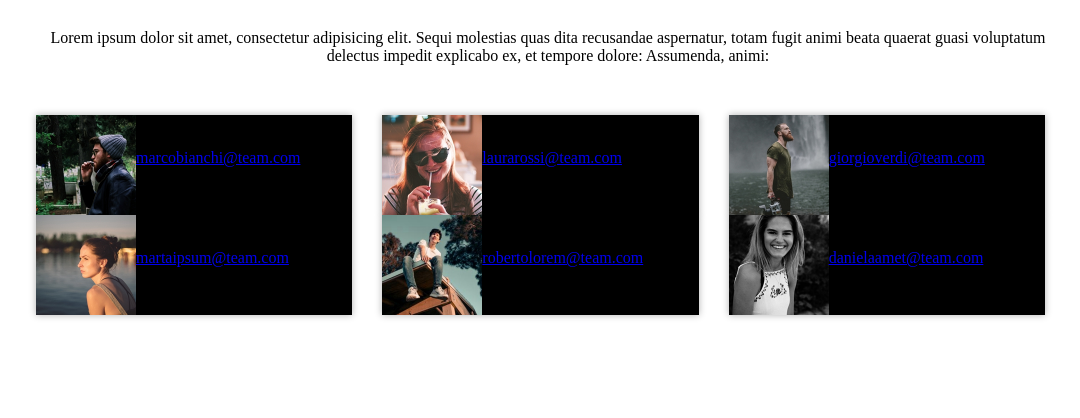
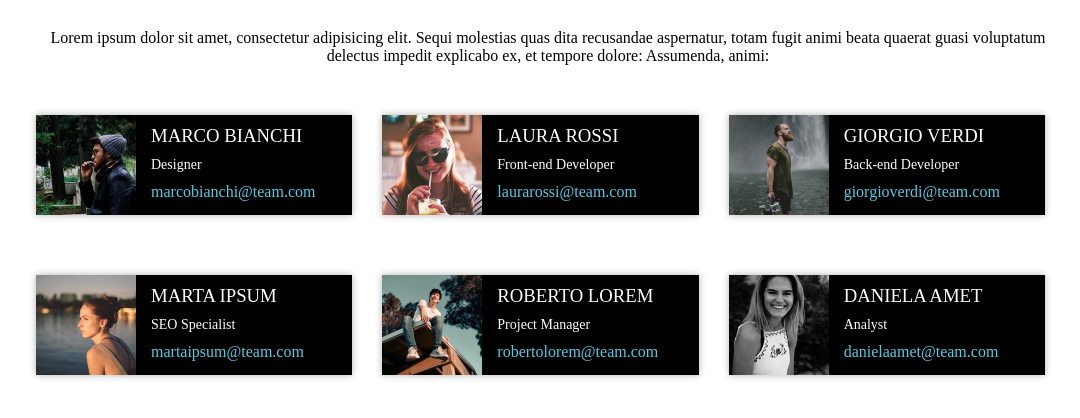
Before and after one commit to jacopo-derrico/html-css-float-cards, a plain HTML site: page index.html in a window 1280 px wide. Shown: the part 108-526 px from the top of the page, without its empty margins (92-1172 px from the left). Drawn offline with Linux system fonts and the light colour scheme.

Commit message:
added cards' texts style

```diff
--- a/assets/css/style.css
+++ b/assets/css/style.css
@@ -47,8 +47,42 @@ section:first-child {
 img {
     float: left;
     width: 100px;
+    margin-right: 15px;
 }
 
 .card-margin {
     margin-right: 30px;
 }
+
+/* row style */
+.row {
+    margin-bottom: 30px;
+}
+
+/* cards' text style */
+
+h3 {
+    text-transform: uppercase;
+    color: #fff;
+    font-weight: 500;
+}
+
+h6 {
+    color: #fff;
+    font-size: 14px;
+    font-weight: 300;
+}
+
+.card a {
+    text-decoration: none;
+    color: #4FCDE7;
+}
+
+.card div {
+    padding-top: 10px;
+}
+
+h3,
+h6 {
+    margin-bottom: 10px;
+}
```
